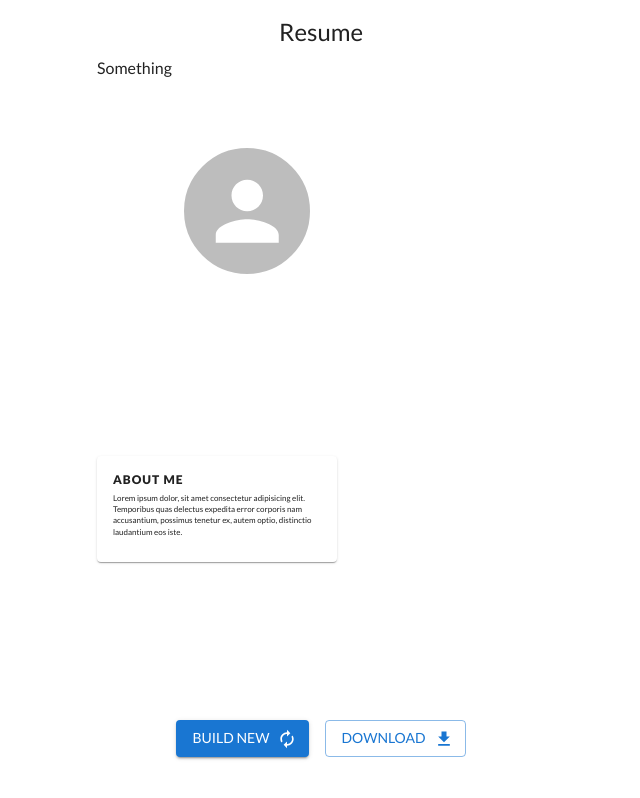
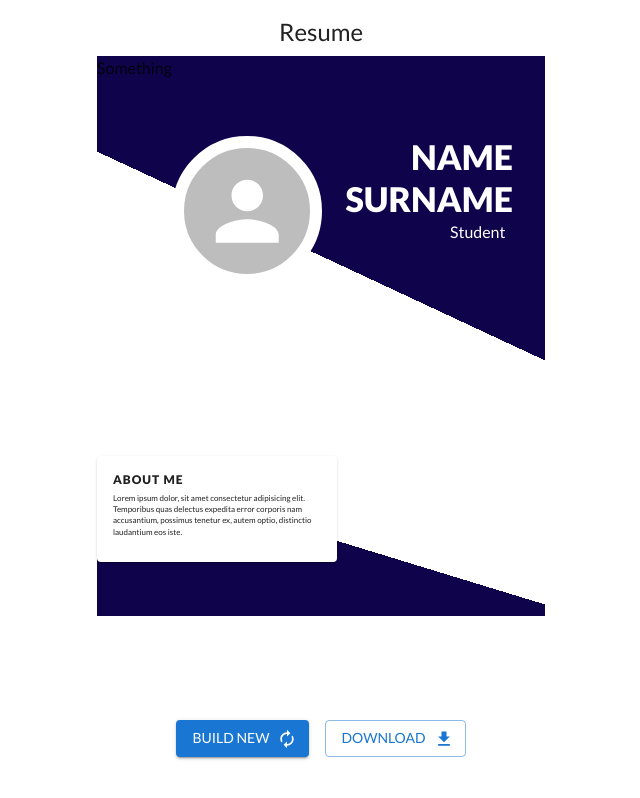
Before and after one commit to chetangotgithub/resume-builder, a React (Create React App) app: page / in a window 1280 px wide. Shown: the whole page, without its empty margins (319-959 px from the left). Built offline with nearby package versions, Linux system fonts and the light colour scheme.

Commit message:
Change Linear Gradient

```diff
--- a/src/components/Resume.js
+++ b/src/components/Resume.js
@@ -45,8 +45,8 @@ const Resume = () => {
           >
             <Box
               sx={{
-                // backgroundImage:
-                //   "-webkit-linear-gradient(65deg, #FFF 50%, #0F044C 50%);",
+                backgroundImage:
+                  "-webkit-linear-gradient(65deg, #FFF 50%, #0F044C 50%);",
                 // background:
                 //   "linear-gradient(10deg, #3f51b5 0, #3f51b5 33%, #ffffff 33%, #ffffff 66%, #3f51b5 66%, #3f51b5 100%);",
                 // backgroundImage:
@@ -91,8 +91,8 @@ const Resume = () => {
             <Box
               sx={{
                 // backgroundColor: "red",
-                // backgroundImage:
-                //   "-webkit-linear-gradient(253deg, #FFF 50%, #0F044C 50%);",
+                backgroundImage:
+                  "-webkit-linear-gradient(253deg, #FFF 50%, #0F044C 50%);",
                 height: "20vh",
               }}
             >
```
